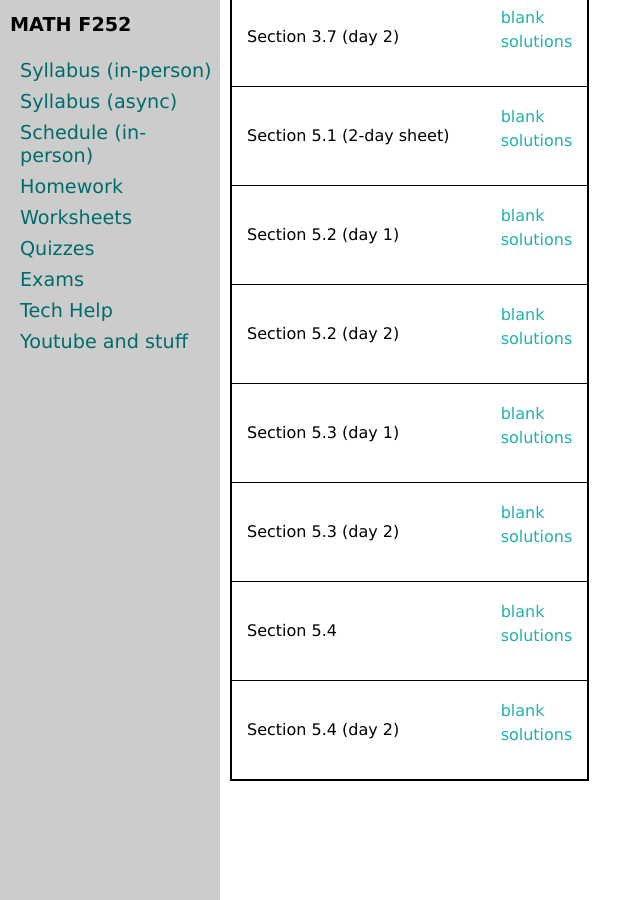
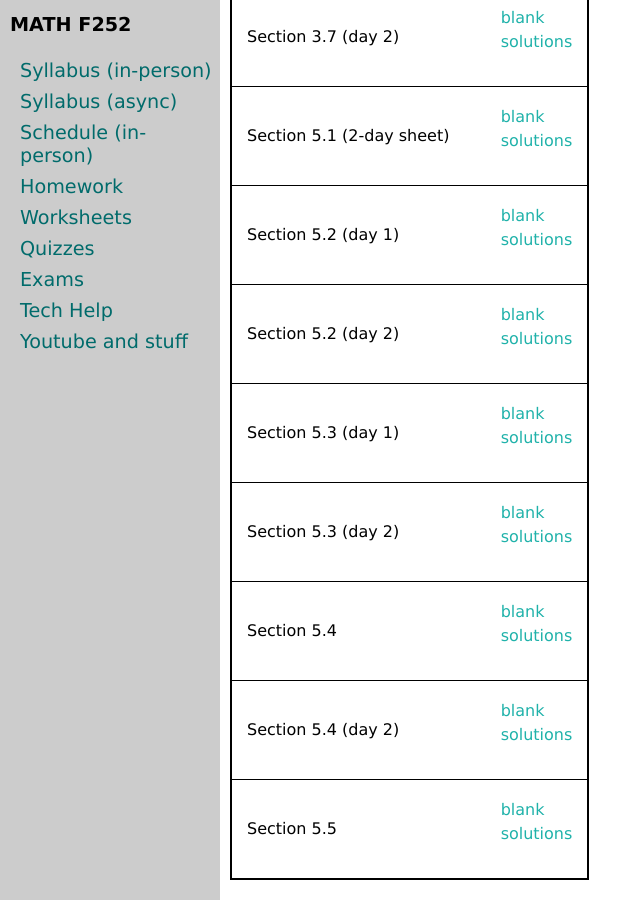
Before and after one commit to uaf-math/calc2, a Jekyll site: the page built from worksheetsF25.md, in a window 1280 px wide and 900 px high, scrolled down 2583 px. Shown: the whole window, without its empty margins (0-641 px from the left). Built offline with Jekyll 4.4.1, drawn with Linux system fonts in a browser that asks for light colours.

Commit message:
Update worksheetsF25.yml

```diff
--- a/_data/worksheetsF25.yml
+++ b/_data/worksheetsF25.yml
@@ -99,3 +99,6 @@ worksheets:
 - name: Section 5.4 (day 2)
   blank: M252-5-4-day2.pdf
   solutions: M252-5-4-day2-new-s.pdf
+- name: Section 5.5
+  blank: M252-5-5-a.pdf
+  solutions: M252-5-5-a-ss.pdf
```
